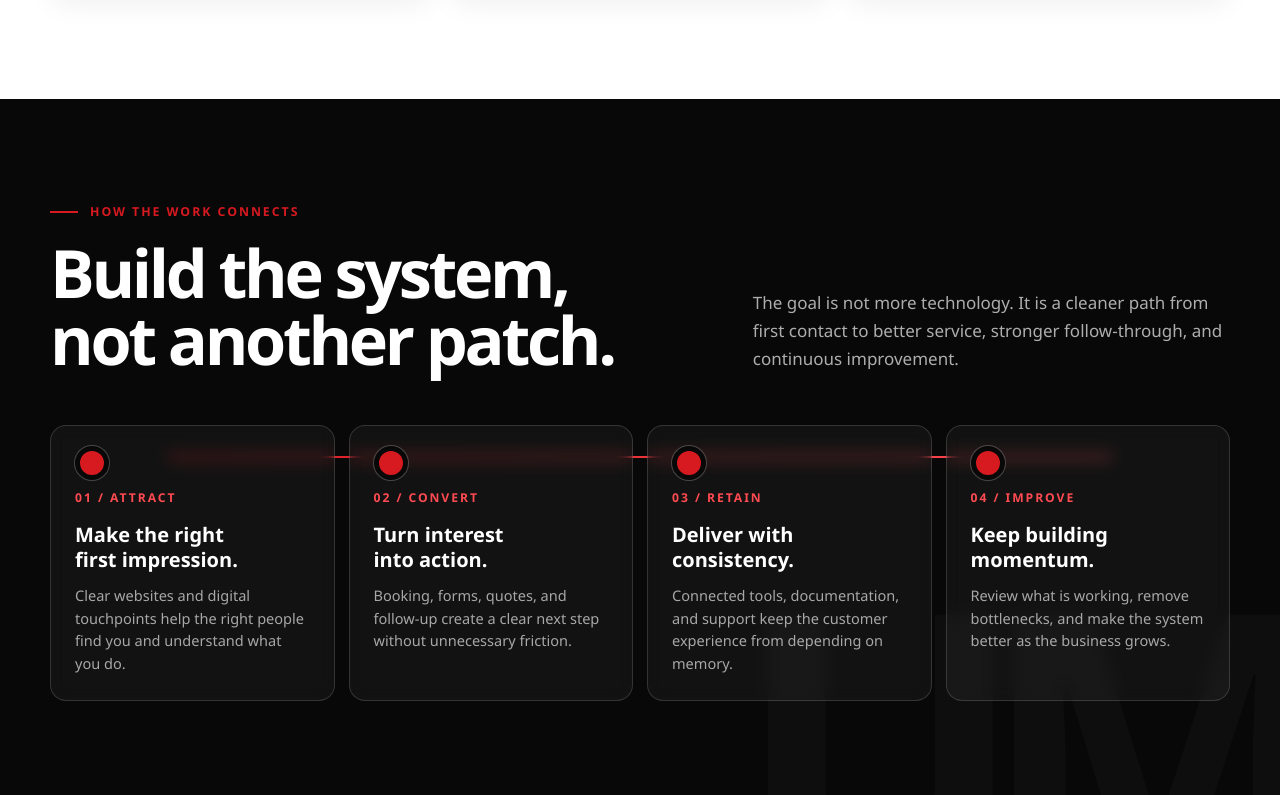
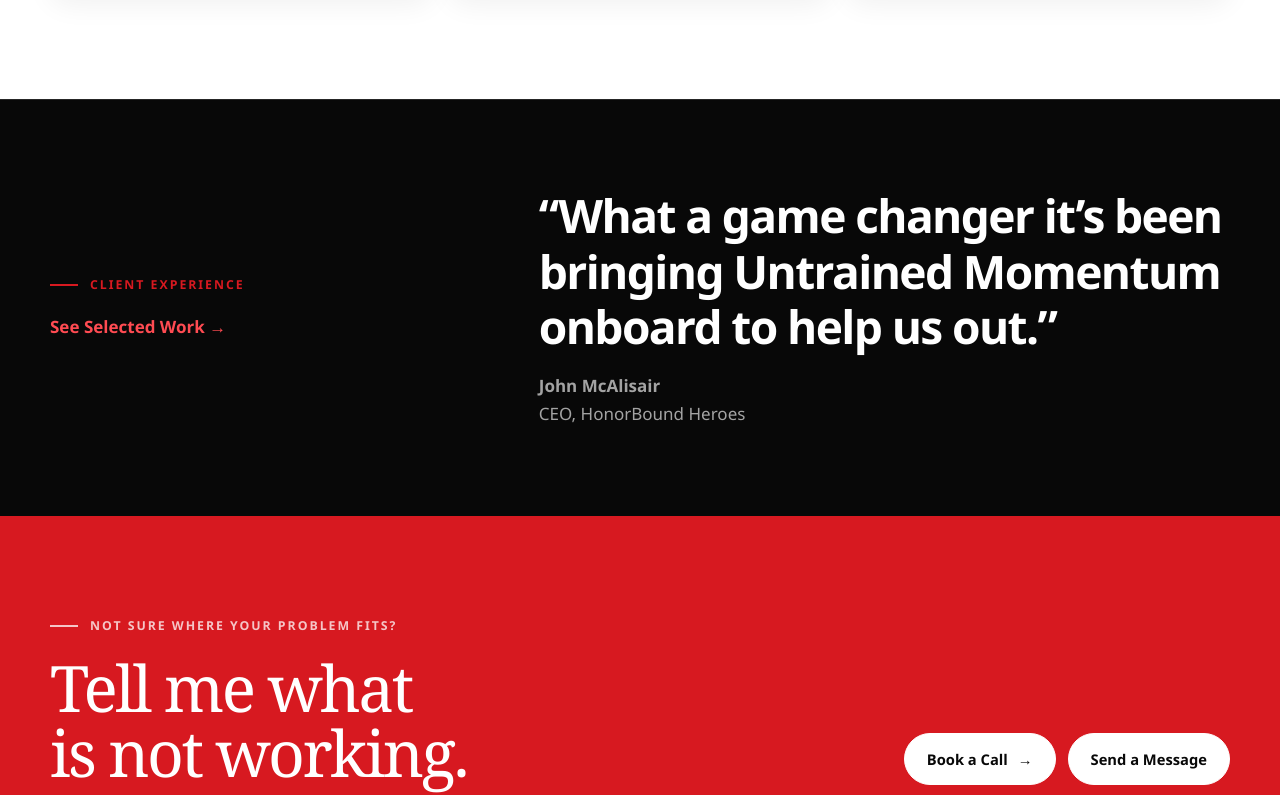
Before and after one commit to Untrainedmomentum/UntrainedMomentumWebsite, a website: page index.html in a window 1280 px wide. Shown: the part 2488-3283 px from the top of the page. Drawn offline with Linux system fonts and the light colour scheme.

Commit message:
Remove added copy and restore original homepage content

```diff
--- a/index.html
+++ b/index.html
@@ -74,24 +74,6 @@
     .service-home-card p{color:var(--muted);font-size:.94rem;line-height:1.55}
     .service-home-card .text-link{margin-top:auto;font-size:.9rem}
 
-    .momentum-system{position:relative;overflow:hidden;padding:clamp(70px,8vw,108px) 0;background:var(--ink);color:var(--white)}
-    .momentum-system:after{content:"UM";position:absolute;right:-.04em;bottom:-.34em;color:rgba(255,255,255,.025);font-size:clamp(14rem,30vw,32rem);font-weight:900;line-height:1;letter-spacing:-.12em;pointer-events:none}
-    .system-heading{position:relative;z-index:1;display:grid;grid-template-columns:1fr .72fr;gap:40px;align-items:end;margin-bottom:52px}
-    .system-heading h2{margin:0;font-family:"Aptos","Segoe UI",Arial,sans-serif;font-size:clamp(2.4rem,5.2vw,4.7rem);font-weight:850;letter-spacing:-.05em;line-height:1}
-    .system-heading p:last-child{margin:0;color:rgba(255,255,255,.67)}
-    .system-track{position:relative;z-index:1;display:grid;grid-template-columns:repeat(4,1fr);gap:14px}
-    .system-track:before{content:"";position:absolute;z-index:-1;left:10%;right:10%;top:31px;height:2px;background:linear-gradient(90deg,var(--red),#ff4b52);transform:scaleX(0);transform-origin:left;animation:system-line 1.4s .35s cubic-bezier(.2,.8,.2,1) forwards}
-    .system-step{position:relative;min-height:245px;padding:62px 24px 25px;border:1px solid rgba(255,255,255,.15);border-radius:16px;background:rgba(255,255,255,.045);backdrop-filter:blur(8px);transition:transform .22s ease,border-color .22s ease,background .22s ease}
-    .system-step:before{content:attr(data-step);position:absolute;top:20px;left:24px;display:grid;place-items:center;width:24px;height:24px;border:5px solid var(--ink);border-radius:50%;background:var(--red);color:transparent;box-shadow:0 0 0 1px rgba(255,255,255,.22)}
-    .system-step:hover{transform:translateY(-6px);border-color:rgba(255,75,82,.62);background:rgba(255,255,255,.075)}
-    .system-step strong{display:block;margin-bottom:14px;color:#ff4b52;font-size:.76rem;letter-spacing:.16em}
-    .system-step h3{margin-bottom:12px;font-size:1.25rem}
-    .system-step p{margin:0;color:rgba(255,255,255,.63);font-size:.91rem;line-height:1.55}
-    .system-track .reveal:nth-child(2){transition-delay:100ms}
-    .system-track .reveal:nth-child(3){transition-delay:200ms}
-    .system-track .reveal:nth-child(4){transition-delay:300ms}
-    @keyframes system-line{to{transform:scaleX(1)}}
-
     .proof-home{background:var(--ink);color:var(--white);padding:clamp(58px,7vw,88px) 0;border-top:1px solid rgba(255,255,255,.12)}
     .proof-home-inner{display:grid;grid-template-columns:.72fr 1.28fr;gap:clamp(42px,8vw,100px);align-items:center}
     .proof-home blockquote{margin:0;font-size:clamp(1.65rem,3.6vw,3rem);font-weight:750;line-height:1.2;letter-spacing:-.035em}
@@ -99,23 +81,16 @@
     .proof-home .text-link{color:#ff4b52}
 
     @media(max-width:900px){
-      .home-hero-grid,.services-heading,.system-heading,.proof-home-inner{grid-template-columns:1fr}
-      .system-track{grid-template-columns:1fr 1fr}
-      .system-track:before{display:none}
+      .home-hero-grid,.services-heading,.proof-home-inner{grid-template-columns:1fr}
       .home-side-card{max-width:none}
       .service-home-grid{grid-template-columns:1fr 1fr}
-    }
-    @media(prefers-reduced-motion:reduce){
-      .system-track:before{animation:none!important}
-      .system-track:before{transform:scaleX(1)}
     }
     @media(max-width:620px){
       .home-hero{padding:48px 0 58px}
       .home-hero h1{font-size:clamp(2.7rem,13.5vw,4rem);line-height:.96}
       .home-hero-copy{font-size:1.05rem}
       .home-side-card{padding:24px 20px}
-      .audience-grid,.service-home-grid,.system-track{grid-template-columns:1fr}
-      .system-step{min-height:0;padding-top:58px}
+      .audience-grid,.service-home-grid{grid-template-columns:1fr}
       .audience-card{min-height:280px;padding:26px 22px}
       .service-home-card{min-height:220px;padding:24px 21px}
       .service-home-card .service-number{margin-bottom:30px}
@@ -280,40 +255,6 @@
       </div>
     </section>
 
-    <section class="momentum-system" aria-labelledby="momentum-system-title">
-      <div class="shell">
-        <div class="system-heading reveal">
-          <div>
-            <p class="eyebrow">How the Work Connects</p>
-            <h2 id="momentum-system-title">Build the system, not another patch.</h2>
-          </div>
-          <p>The goal is not more technology. It is a cleaner path from first contact to better service, stronger follow-through, and continuous improvement.</p>
-        </div>
-        <div class="system-track">
-          <article class="system-step reveal" data-step="01">
-            <strong>01 / ATTRACT</strong>
-            <h3>Make the right first impression.</h3>
-            <p>Clear websites and digital touchpoints help the right people find you and understand what you do.</p>
-          </article>
-          <article class="system-step reveal" data-step="02">
-            <strong>02 / CONVERT</strong>
-            <h3>Turn interest into action.</h3>
-            <p>Booking, forms, quotes, and follow-up create a clear next step without unnecessary friction.</p>
-          </article>
-          <article class="system-step reveal" data-step="03">
-            <strong>03 / RETAIN</strong>
-            <h3>Deliver with consistency.</h3>
-            <p>Connected tools, documentation, and support keep the customer experience from depending on memory.</p>
-          </article>
-          <article class="system-step reveal" data-step="04">
-            <strong>04 / IMPROVE</strong>
-            <h3>Keep building momentum.</h3>
-            <p>Review what is working, remove bottlenecks, and make the system better as the business grows.</p>
-          </article>
-        </div>
-      </div>
-    </section>
-
     <section class="proof-home">
       <div class="shell proof-home-inner reveal">
         <div>
```
